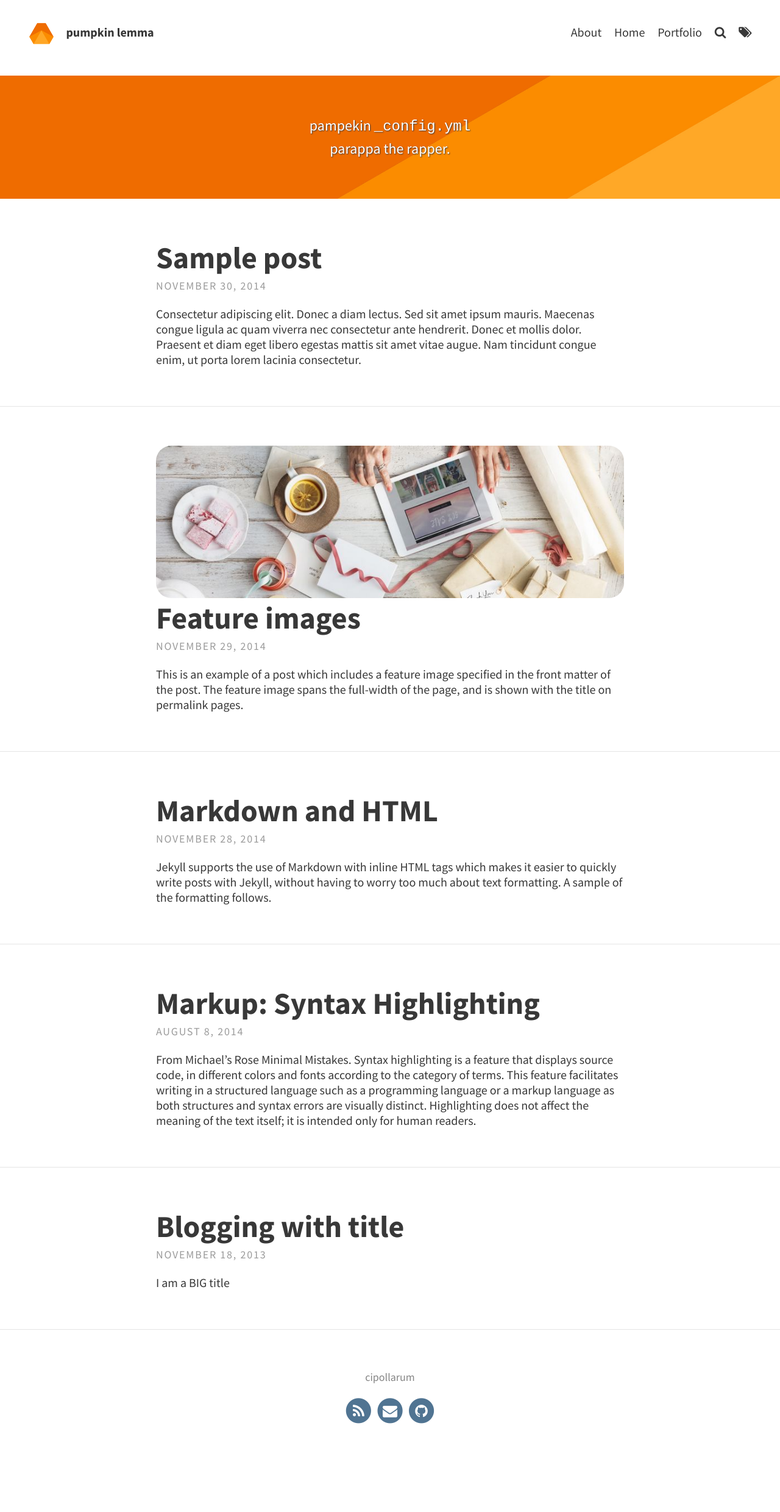
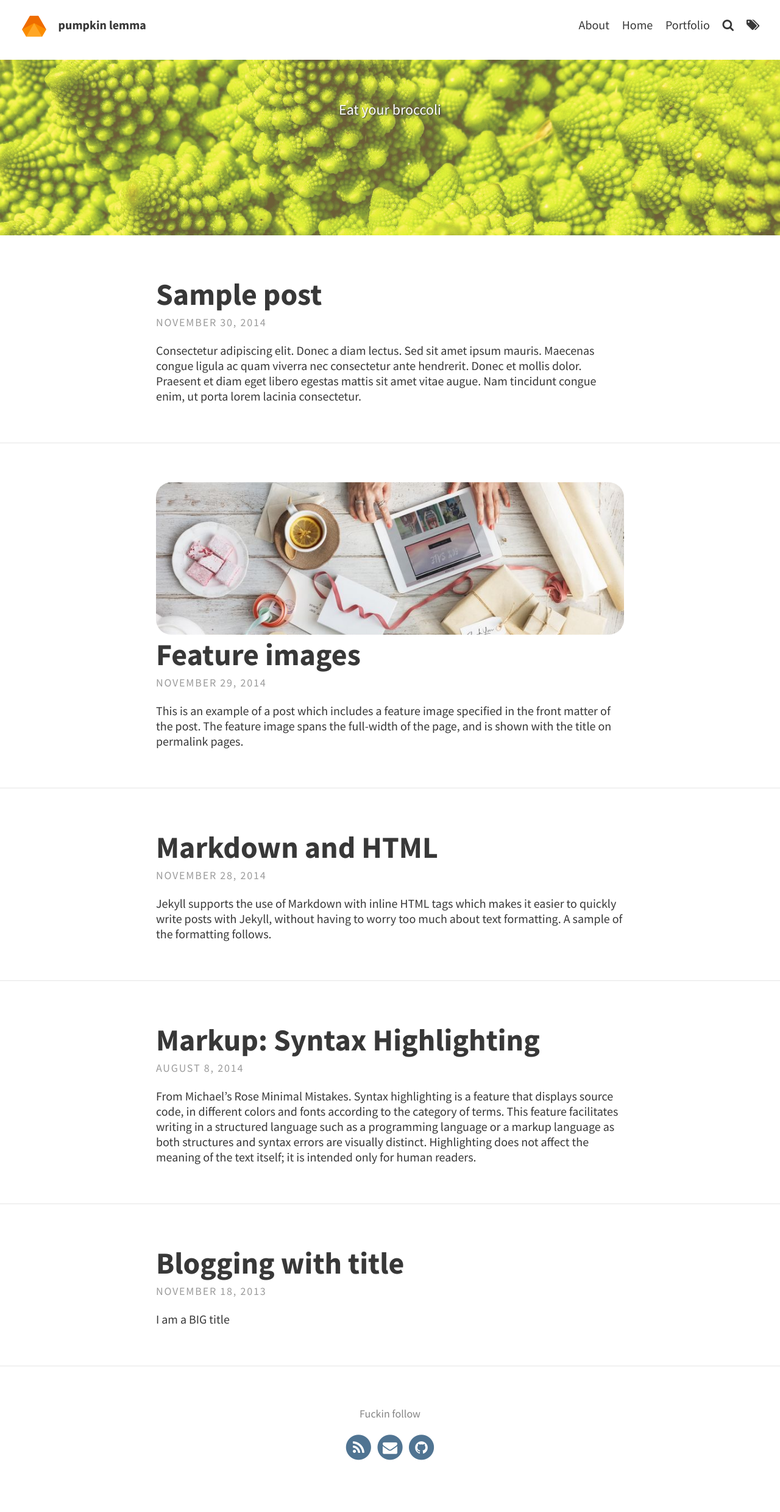
Before and after one commit to pumpkinlemma/pumpkinlemma.github.io, a Jekyll site: the page built from index.html, in a window 1280 px wide. Shown: the whole page at 61% size. Built offline with Jekyll 4.4.1, drawn with Linux system fonts in a browser that asks for light colours; the list of posts is cut into pages by our own code; before the commit the page ends 2420 px from its top, so only the background shows below that.

Commit message:
broccoli

```diff
--- a/_config.yml
+++ b/_config.yml
@@ -14,10 +14,10 @@ theme_settings:
 
   # Header and footer text
   header_text: > #two or three lines to describe your site
-     <p>pampekin <code>_config.yml</code> <br> parappa the rapper.</p>
-  header_text_feature_image: assets/img/pexels/header-prova.jpeg
+     <p>Eat your broccoli </p>
+  header_text_feature_image: assets/img/pexels/b.jpeg
   footer_text: >
-    cipollarum
+    Fuckin follow
 
   # Icons
   rss: true  # Make sure you created a feed.xml with feed.xml layout
@@ -45,7 +45,7 @@ theme_settings:
   youtube:
 
   # Scripts / Features
-  google_analytics: # Tracking ID, e.g. "UA-000000-01"
+  google_analytics: UA-116667626-1 # Tracking ID, e.g. "UA-000000-01"
   disqus_shortname: https-pumpkinlemma-github-io
   katex: true # Enable if using math markup
   portfolio: true
@@ -91,4 +91,4 @@ sass:
   style: :compressed
 plugins: [jekyll-paginate, jekyll-seo-tag]
 #theme: type-on-strap # Uncomment if using the theme as a jekyll theme gem
-exclude: ["Gemfile", "Gemfile.lock", "type-on-strap.gemspec", "*.gem", "LICENSE", "README.md", "screenshot.png"]
+exclude: ["Gemfile", "Gemfile.lock", "type-on-strap.gemspec", "*.gem", "LICENSE", "README.md"]
--- a/_sass/layouts/_index.scss
+++ b/_sass/layouts/_index.scss
@@ -1,9 +1,22 @@
 // Header text feature
+
+.site-header {
+    padding: 2% !important;
+    background: #ef6c00;
+    display: inline-block;
+    float: left;
+    width: 100%;
+    /* background-color: #ffe082 !important; +/
+    /* background-image: url('/assets/img/pexels/header-light.jpeg') !important; */
+    /* background-position: 100% 0px, 0% !important; */
+}
+
 .call-out {
     @extend %padding-regular;
     display: inline-block;
     width: 100%;
-    height: 100%;
+    height: 12em;
+    /* height: 100%; */
     font-size: 1.2em;
     text-align: center;
     color: $header-desc-text-color;
```
Also changed, not shown: assets/img/pexels/b.jpeg (added), assets/img/pexels/header-light.jpeg (added), assets/img/pexels/wtf.jpeg (added).
